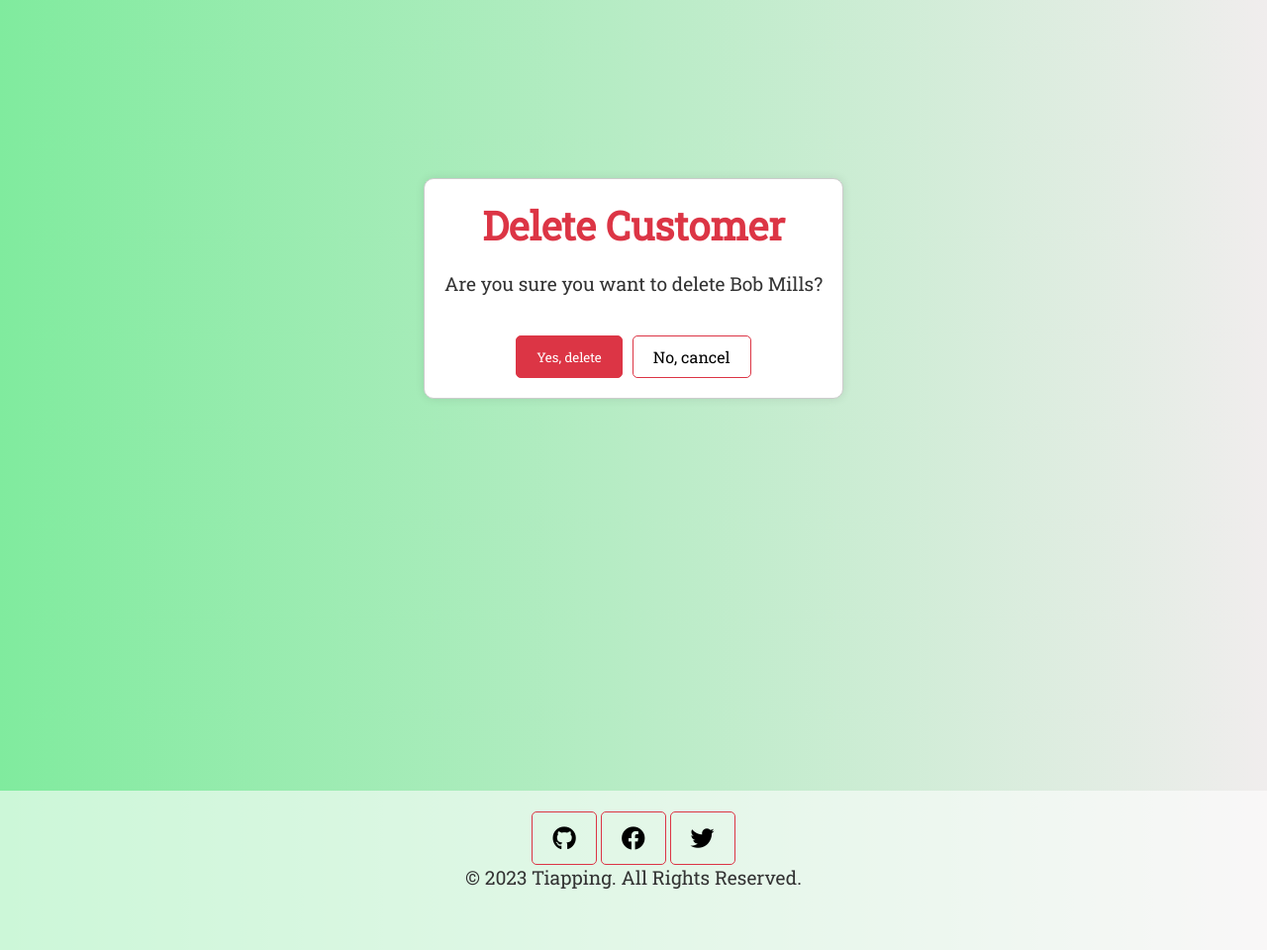
After one commit to tianala/final-app, a Django app: page /customers/2/delete/ in a window 1280 px wide. The commit adds this page. Shown: the whole page at 99% size. Run offline with Django 4.2, Linux system fonts and the light colour scheme; data comes from the database, SQL or seed files in the repository; both versions use the stored data as it was after the commit.

Commit message:
modification 8.0

```diff
--- a/application/static/css/style.css
+++ b/application/static/css/style.css
@@ -281,6 +281,10 @@ main {
   margin-right: 20px;
   margin-left: 20px;
 }
+.oval-box p{
+    font-weight: bold;
+    font-size: 100px;
+}
 
 .oval-image {
   width: 50px;
@@ -327,6 +331,15 @@ footer {
 
 .product-description {
   margin-bottom: 15px;
+}
+
+.rating {
+  color: #ffd700; /* Set the color of filled stars to yellow */
+  font-size: 24px; /* Adjust the font size as needed */
+}
+
+.rating .far {
+  color: #c0c0c0; /* Set the color of outlined stars to grey */
 }
 
 .product-price {
--- /dev/null
+++ b/application/templates/delete_customer.html
@@ -0,0 +1,91 @@
+{% extends 'base.html' %}
+
+{% block content %}
+  <style>
+    body {
+      display: flex;
+      align-items: center;
+      justify-content: center;
+      height: 120vh;
+      margin: 0;
+      background-color: #f8f9fa;
+    }
+
+    .container {
+      display: flex;
+      flex-direction: column;
+      align-items: center;
+      margin-top: 120px;
+      border: 1px solid #ccc;
+      border-radius: 10px;
+      padding: 20px;
+      background-color: #fff;
+      box-shadow: 0 0 10px rgba(0, 0, 0, 0.1);
+    }
+
+    h2 {
+      color: #dc3545;
+      font-size: 2.5em;
+      margin-bottom: 20px;
+    }
+
+    p {
+      font-size: 1.2em;
+      color: #333;
+      margin-bottom: 40px;
+    }
+
+    form {
+      text-align: center;
+    }
+
+    .button-container {
+      display: flex;
+      gap: 10px;
+    }
+
+    input[type="submit"] {
+      display: inline-block;
+      text-decoration: none;
+      cursor: pointer;
+      padding: 10px 20px;
+      border: 1px solid #dc3545;
+      border-radius: 5px;
+      transition: background-color 0.3s, color 0.3s, border-color 0.3s;
+      background-color: #dc3545;
+      color: #fff;
+    }
+
+    input[type="submit"]:hover {
+      background-color: #c82333;
+    }
+
+    a {
+      display: inline-block;
+      text-decoration: none;
+      cursor: pointer;
+      padding: 10px 20px;
+      border: 1px solid #dc3545;
+      border-radius: 5px;
+      transition: background-color 0.3s, color 0.3s, border-color 0.3s;
+      color: #000;
+    }
+
+    a:hover {
+      background-color: #dc3545;
+      color: #000;
+    }
+  </style>
+
+  <div class="container">
+    <h2>Delete Customer</h2>
+    <p>Are you sure you want to delete {{ customer.name }}?</p>
+    <form method="post" action="{% url 'delete-customer' customer.id %}">
+      {% csrf_token %}
+      <div class="button-container">
+        <input type="submit" value="Yes, delete">
+        <a href="{% url 'customer-list' %}">No, cancel</a>
+      </div>
+    </form>
+  </div>
+{% endblock %}
```
Also changed, not shown: application/templates/customer_detail.html (added, +72 -0 lines), application/templates/edit_customer.html (added, +94 -0 lines), application/templates/product_list.html (+10 -1 lines), db.sqlite3.
